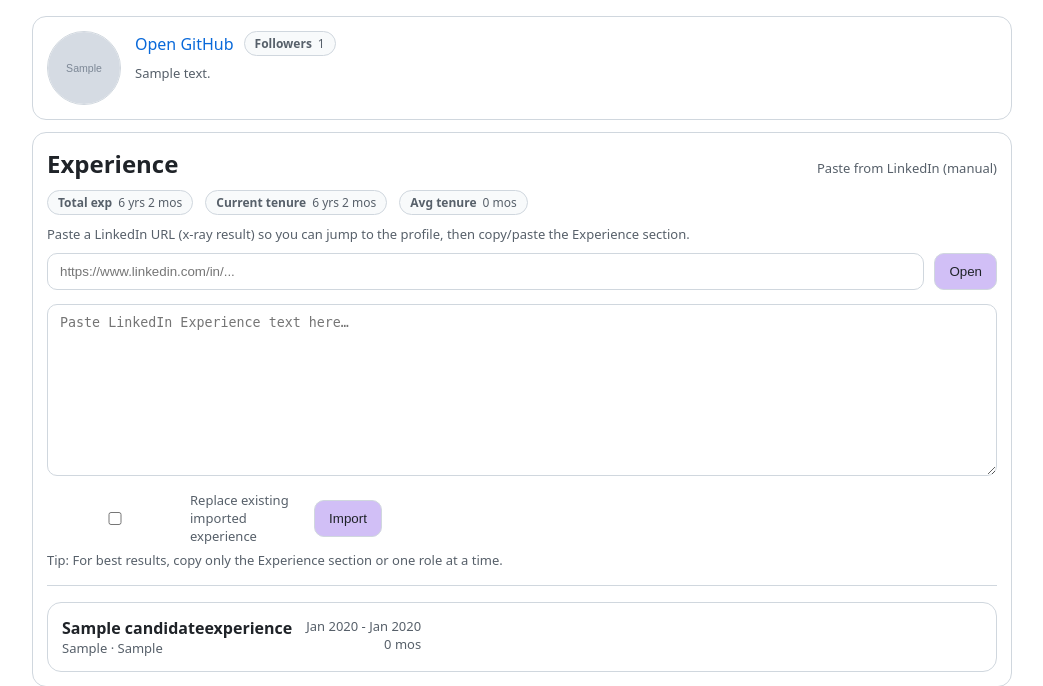
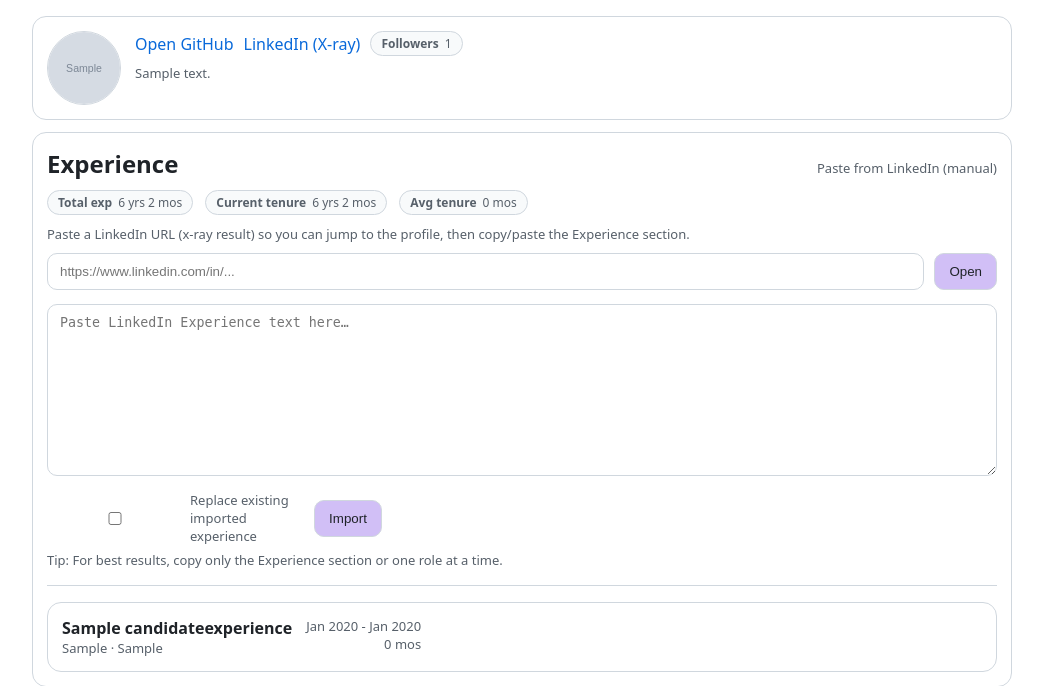
Before and after one commit to NerdHerderDani/sourceress, a FastAPI app: page /candidates/sample in a window 1280 px wide. Shown: the part 165-851 px from the top of the page, without its empty margins (118-1161 px from the left). Run offline with FastAPI, Linux system fonts and the light colour scheme; tables that the repository leaves empty hold one stand-in row (values such as "Sample post"); grey boxes marked "Sample" are stand-in pictures.

Commit message:
UX: add LinkedIn button on candidate dossier

```diff
--- a/backend/app/templates/candidate.html
+++ b/backend/app/templates/candidate.html
@@ -23,6 +23,7 @@
     <div style="flex:1">
       <div style="display:flex; gap:10px; align-items:center; flex-wrap:wrap;">
         <a class="extLink" href="/out?url={{ cand.html_url | urlencode }}">Open GitHub</a>
+        <a href="/linkedin?login={{ cand.login | urlencode }}">LinkedIn (X‑ray)</a>
         <span class="badge"><strong>Followers</strong> {{ cand.followers }}</span>
       </div>
       {% if cand.bio %}
```
